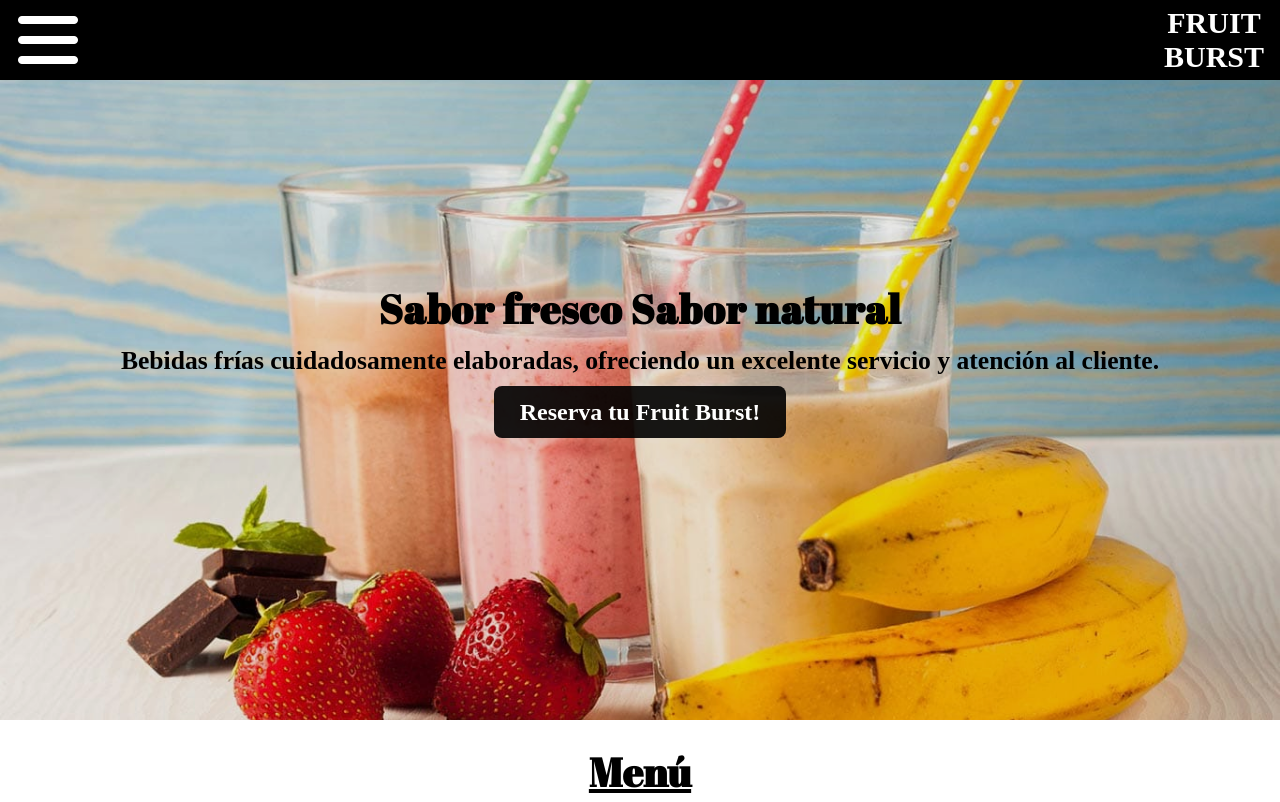
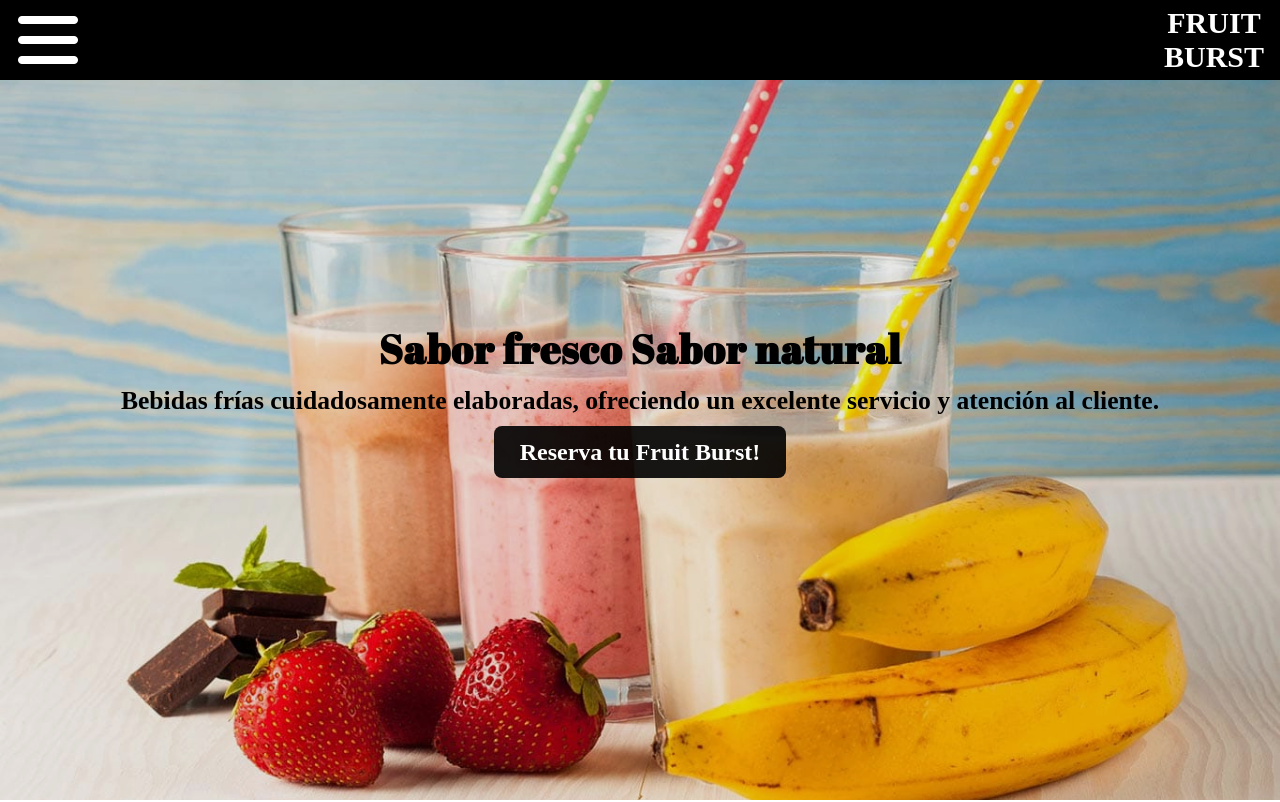
Before and after one commit to ale02code/fruit-burst, a React (Vite) app: page / in a window 1280 px wide. Shown: the top 802 px of the page. Built offline with nearby package versions, Linux system fonts and the light colour scheme; a web font is replaced by a local one.

Commit message:
size home

```diff
--- a/src/App.css
+++ b/src/App.css
@@ -126,7 +126,7 @@
 
 /* Home */
 .home {
-  height: calc(100vh - 80px);
+  height: 100vh;
   width: 100vw;
   position: relative;
   display: flex;
@@ -280,7 +280,7 @@
 }
 
 .menu__product__view__price__content {
-  color: green;
+  color: #008000;
   font-family: var(--font-primary);
   font-weight: 400;
   font-size: 1.7rem;
```
